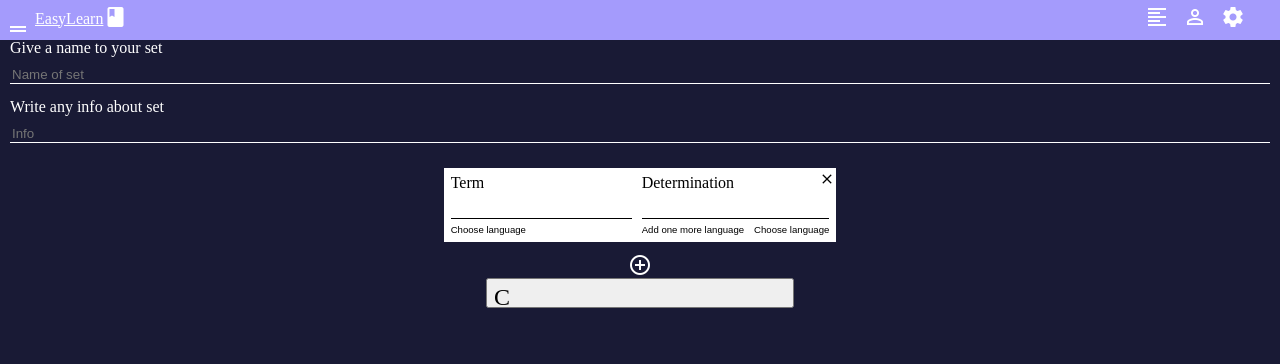
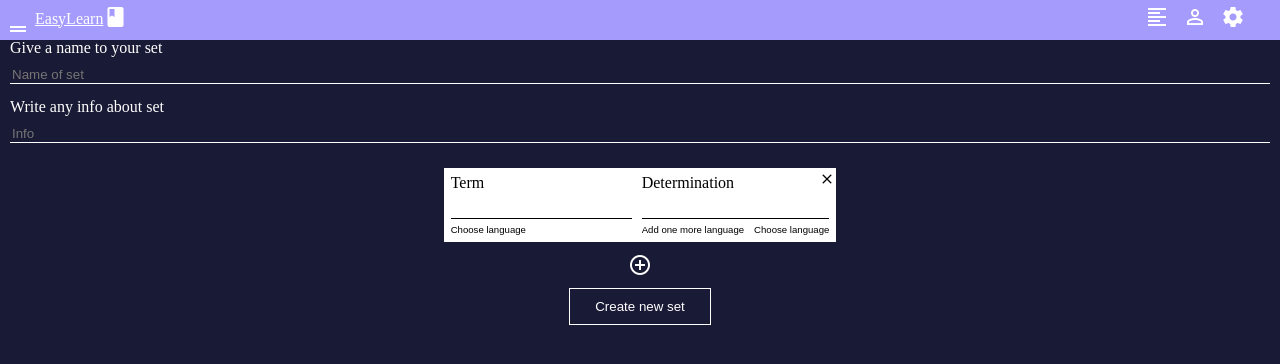
Before and after one commit to Muloversic/easy-learn-React-, a React (Create React App) app: page /new-set in a window 1280 px wide. Shown: the top 364 px of the page. Built offline with nearby package versions, Linux system fonts and the light colour scheme.

Commit message:
added styles for btn 'create set'

```diff
--- a/src/components/NewSet.js
+++ b/src/components/NewSet.js
@@ -121,7 +121,7 @@ export default function NewSet(props) {
           </button>
           <button
             onClick={createSet}
-            className="material-icons form__button-create"
+            className="form__button-create"
           >
             Create new set
           </button>
--- a/src/scss/newSet.scss
+++ b/src/scss/newSet.scss
@@ -78,5 +78,13 @@
             font-size: 1em;
             right: -4%;
         }
+        &-create{
+            background-color: transparent;
+            border: 1px solid $white;
+            color: $white;
+            text-align: center;
+            margin: 10px 0;
+            padding: 10px 25px;
+        }
     }
 }
```
